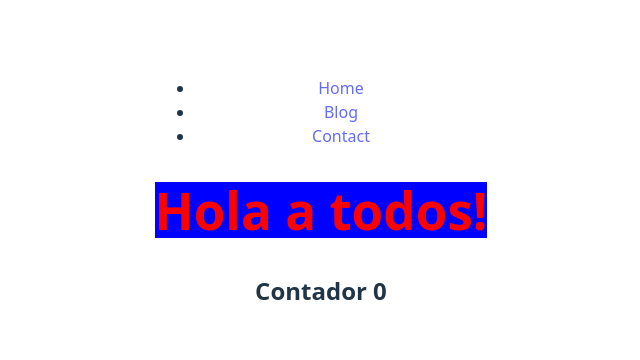
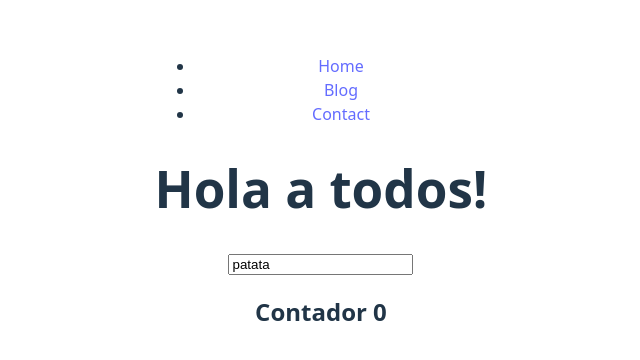
Before and after one commit to GERARDOCALLIRGOSJAQUE/my-vue-project, a Vue app: page / in a window 1280 px wide. Shown: the part 206-566 px from the top of the page, without its empty margins (319-959 px from the left). Built offline with nearby package versions, Linux system fonts and the light colour scheme.

Commit message:
Quinto commit: v-bind con Vue

```diff
--- a/src/App.vue
+++ b/src/App.vue
@@ -9,12 +9,14 @@ import { ref } from 'vue';
   const addOne = () => {
     number.value++;
   };
-
+  const myId = 'patata';
+  const myValue = ref('patata');
 </script>
 
 <template>
   <HeaderComponent></HeaderComponent>
-  <h1 class="title">Hola a todos!</h1>
+  <h1 :id="myId">Hola a todos!</h1> <!--v-bind:id="myId" = :id="myId"-->
+  <input type="text" :value="myValue"> <!--v-bindcrear reactividad"-->
   <h2 @click="addOne">Contador {{ number }}</h2>
 </template>
 
```
